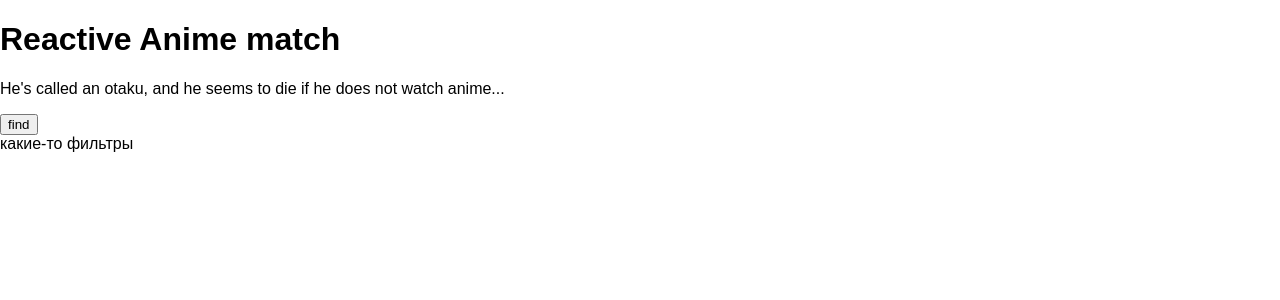
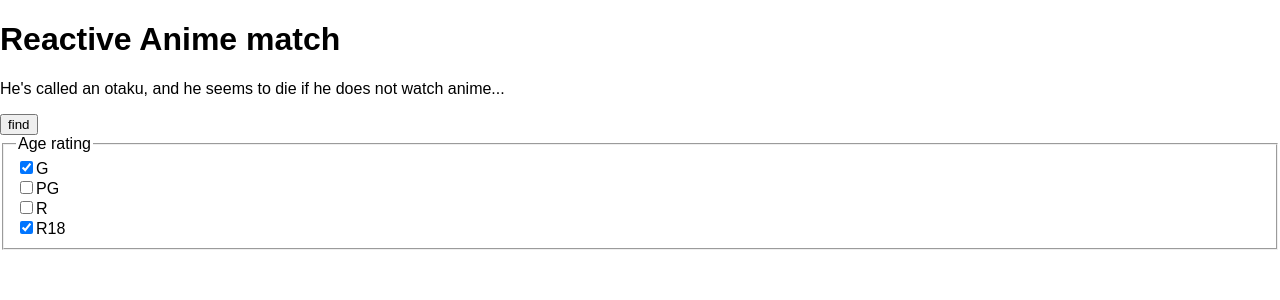
Before and after one commit to meta-panic/andersen-internship-react, a React app: page / in a window 1280 px wide. Shown: the top 300 px of the page. Built offline with nearby package versions, Linux system fonts and the light colour scheme.

Commit message:
#1 delete filter component, add button at sidebar && add remote server reques

```diff
--- a/src/app/AnimeCards/AnimeCard.jsx
+++ b/src/app/AnimeCards/AnimeCard.jsx
@@ -1,20 +1,21 @@
 import React from 'react';
 import PropTypes from 'prop-types';
 
-function AnimeCard(props) {
-    const { animeInfo } = props;
-    return (
-        <div className='animeCard'>
-            {animeInfo.name}
-        </div>
-    );
-}
-
-/* check props types and existence */
-AnimeCard.propTypes = {
-    animeInfo: PropTypes.shape({
-        name: PropTypes.string,
+const animeInfo = {
+    attributes: PropTypes.shape({
+        canonicalTitle: PropTypes.string,
     }).isRequired,
+    animeId: PropTypes.string.isRequired,
 };
 
+const AnimeCard = ({ attributes, animeId }) => {
+    console.log(animeId);
+    return (
+        <div className="animeCard">
+            {attributes.canonicalTitle}
+        </div>);
+};
+
+AnimeCard.propTypes = animeInfo;
+
 export default AnimeCard;
--- a/src/app/AnimeCards/CardList.jsx
+++ b/src/app/AnimeCards/CardList.jsx
@@ -3,25 +3,28 @@ import PropTypes from 'prop-types';
 
 import AnimeCard from './AnimeCard';
 
-function CardList({ cards }) {
-    const animeCards = cards.map(card => (
-        <li>
-            <AnimeCard animeInfo={card} />
-        </li>
-    ));
+const propTypes = {
+    data: PropTypes.arrayOf(PropTypes.shape(
+        {
+            attributes: PropTypes.shape({
+                canonicalTitle: PropTypes.string,
+            }),
+        },
+    )).isRequired,
+};
 
+function CardList({ data }) {
     return (
         <ul>
-            {animeCards}
+            { data.map(card => (
+                <li key={card.id}>
+                    <AnimeCard attributes={card.attributes} animeId={card.id} />
+                </li>
+            ))}
         </ul>
     );
 }
 
-/* check props types and existence */
-CardList.propTypes = {
-    cards: PropTypes.arrayOf(PropTypes.shape({
-        name: PropTypes.string,
-    })).isRequired,
-};
+CardList.propTypes = propTypes;
 
 export default CardList;
--- a/src/app/App.jsx
+++ b/src/app/App.jsx
@@ -6,28 +6,29 @@ import CardList from './AnimeCards/CardList';
 import headerContant from './Header/headerContent';
 
 class App extends React.Component {
-    constructor(props) {
-        super(props);
-        this.state = {
-            isAnimeInfo: false,
-        };
-    }
+    state = {
+        isAnimeInfo: false,
+    };
 
-    addAnimeInfo = (e) => {
-        console.log("state of App was changed");
+    addAnimeInfoHandler = (e, filterState) => {
+        fetch(`https://kitsu.io/api/edge/anime?filter[ageRating]=${filterState.checkedRating}&page[limit]=5&page[offset]=0`)
+            .then(response => response.json())
+            .then((data) => {
+                this.setState({
+                    isAnimeInfo: true,
+                    animeInfo: data,
+                });
+            })
+            .catch(err => console.log(`Runtime error: ${err}`));
         e.preventDefault();
-        this.setState({
-            isAnimeInfo: true,
-        });
     };
 
     render() {
-        const test = [{name: 'Anime1'}, {name: 'Anime2'}];
-        const animeInfo = this.state.isAnimeInfo?<CardList cards={test}></CardList>:null;
+        const animeInfo = this.state.isAnimeInfo?<CardList data={this.state.animeInfo.data}></CardList>:null;
         return (
-            <div className='appContainer'>
+            <div className="appContainer">
                 <Header content={headerContant} />
-                <Sidebar addAnimeInfo={this.addAnimeInfo} />
+                <Sidebar addAnimeInfoHandler={this.addAnimeInfoHandler} />
                 {animeInfo}
             </div>
         );
--- a/src/app/Sidebar/Filter.jsx
+++ /dev/null
@@ -1,11 +0,0 @@
-import React from 'react';
-
-function Filter(props) {
-    return (
-        <div>
-            какие-то фильтры
-        </div>
-    );
-}
-
-export default Filter;
--- a/src/app/Sidebar/Sidebar.jsx
+++ b/src/app/Sidebar/Sidebar.jsx
@@ -1,19 +1,47 @@
 import React from 'react';
-import Filter from './Filter';
-
 
 class Sidebar extends React.Component {
+    constructor(props) {
+        super(props);
+        this.state = {
+            checkedRating: ['G','R18'],
+        };
+    }
+
     onClick = (event) => {
-        this.props.addAnimeInfo(event);
+        this.props.addAnimeInfoHandler(event, this.state);
     };
+
+    handleRatingChange(event) {
+        const target = event.target;
+        const isChecked = target.checked;
+        const name = target.name;
+
+        this.setState((prevState, props)=> {
+            const arr = new Set(prevState.checkedRating);
+            isChecked? arr.add(name): arr.delete(name);
+
+            return {checkedRating: Array.from(arr)};
+        });
+    }
 
     render() {
         return (
             <aside>
-                <button type='button' onClick={this.onClick}>
+                <button type="button" onClick={this.onClick}>
                     find
                 </button>
-                <Filter />
+                <fieldset name="ageRating">
+                    <legend>Age rating</legend>
+                    {['G','PG','R','R18'].map( rating => (
+                        <div key={rating}>
+                            <input id={rating} name={rating} type="checkbox"
+                                checked={this.state.checkedRating.indexOf(rating) > -1 ? true : false}
+                                onChange={this.handleRatingChange.bind(this)}/>
+                            <label htmlFor={rating}>{rating}</label>
+                        </div>
+                    ))}
+                </fieldset>
             </aside>
         );
     }
```
